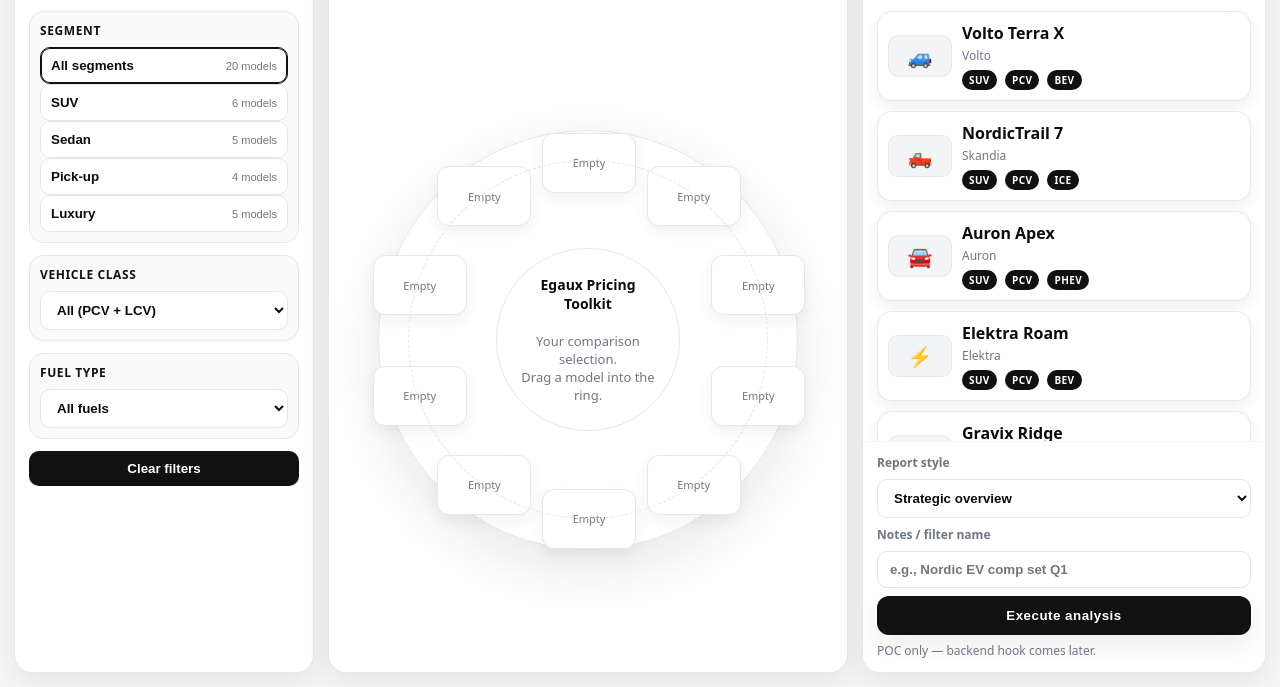
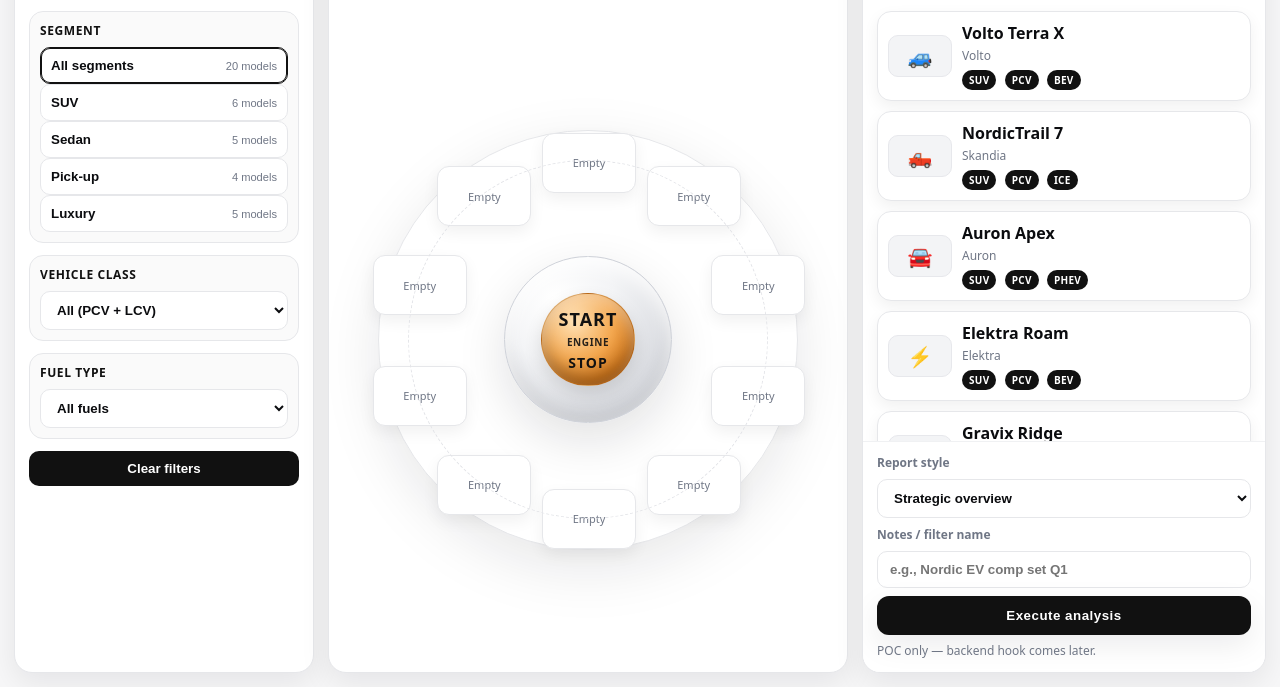
Before and after one commit to jakobtivell-cpu/binbongcar, a plain HTML site: page index.html in a window 1280 px wide. Shown: the part 113-800 px from the top of the page. Drawn offline with Linux system fonts and the light colour scheme.

Commit message:
Update index.html

```diff
--- a/index.html
+++ b/index.html
@@ -153,15 +153,62 @@
       border:1px dashed #e3e4e8;
       pointer-events:none;
     }
+
+    /* START BUTTON CENTER */
     .ring-center{
-      position:absolute; inset:28%;
+      position:absolute;
+      inset:30%;
       border-radius:999px;
-      background:#fff;
-      border:1px solid var(--ring-line);
-      display:grid; place-items:center; text-align:center; padding:18px;
-      color:var(--muted);
-      font-size:13px;
+      display:grid;
+      place-items:center;
+      text-align:center;
+      padding:18px;
+
+      background:
+        radial-gradient(circle at 30% 25%, #ffffff 0%, #f3f4f6 35%, #d9dbe0 70%, #c9ccd3 100%);
+      border:1px solid #cfd2d9;
+      box-shadow:
+        inset 0 10px 18px rgba(255,255,255,.9),
+        inset 0 -10px 18px rgba(0,0,0,.08),
+        0 18px 50px rgba(16,18,25,.12);
+
+      color:#111;
+      font-size:12px;
+      letter-spacing:.6px;
+      text-transform:uppercase;
     }
+    .ring-center .start-cap{
+      width:72%;
+      height:72%;
+      border-radius:999px;
+      display:grid;
+      place-items:center;
+      background:
+        radial-gradient(circle at 35% 30%, #ffe2b6 0%, #f3a74f 45%, #d57b1f 70%, #b85f12 100%);
+      border:1px solid rgba(0,0,0,.12);
+      box-shadow:
+        inset 0 8px 14px rgba(255,255,255,.35),
+        inset 0 -10px 16px rgba(0,0,0,.25),
+        0 8px 18px rgba(0,0,0,.12);
+    }
+    .ring-center .start-text{
+      font-weight:900;
+      font-size:18px;
+      letter-spacing:1px;
+    }
+    .ring-center .engine-text{
+      font-weight:700;
+      font-size:10px;
+      opacity:.9;
+      margin:4px 0;
+    }
+    .ring-center .stop-text{
+      font-weight:900;
+      font-size:14px;
+      letter-spacing:1px;
+      margin-top:2px;
+    }
+
     .slot{
       position:absolute;
       width:94px; height:60px;
@@ -251,7 +298,7 @@
       padding:3px 7px;
       border-radius:999px;
       font-weight:800;
-      letter-spacing:.4px;
+      letter-spacing:.3px;
       display:inline-block;
       margin-right:4px;
       margin-top:2px;
@@ -373,12 +420,14 @@
 
     <div class="ring-stage">
       <div class="ring" id="ring">
-        <div class="ring-center">
-          <div style="font-weight:800;color:var(--ink);font-size:14px;margin-bottom:4px;">
-            Egaux Pricing Toolkit
+        <div class="ring-center" aria-hidden="true">
+          <div class="start-cap">
+            <div>
+              <div class="start-text">Start</div>
+              <div class="engine-text">Engine</div>
+              <div class="stop-text">Stop</div>
+            </div>
           </div>
-          Your comparison selection.<br/>
-          Drag a model into the ring.
         </div>
         <!-- slots injected here -->
       </div>
@@ -468,7 +517,9 @@ const SEGMENTS = [
   }
 ];
 
-const ALL_CARS = SEGMENTS.flatMap(s => s.cars.map(c => ({...c, segment:s.id, segmentName:s.name})));
+const ALL_CARS = SEGMENTS.flatMap(s =>
+  s.cars.map(c => ({...c, segment:s.id, segmentName:s.name}))
+);
 
 /* ------------------ State ------------------ */
 const state = {
@@ -503,7 +554,6 @@ function getFilteredCars(){
 function renderSegments(){
   segmentsEl.innerHTML = "";
 
-  // "All" button
   const allBtn = document.createElement("button");
   allBtn.className = "seg-btn" + (state.filters.segment==="all" ? " active":"");
   allBtn.innerHTML = `<span>All segments</span><small>${ALL_CARS.length} models</small>`;
@@ -513,8 +563,7 @@ function renderSegments(){
   SEGMENTS.forEach(seg=>{
     const btn = document.createElement("button");
     btn.className = "seg-btn" + (state.filters.segment===seg.id ? " active":"");
-    const count = seg.cars.length;
-    btn.innerHTML = `<span>${seg.name}</span><small>${count} models</small>`;
+    btn.innerHTML = `<span>${seg.name}</span><small>${seg.cars.length} models</small>`;
     btn.onclick = ()=>{ state.filters.segment=seg.id; update(); };
     segmentsEl.appendChild(btn);
   });
@@ -523,7 +572,6 @@ function renderSegments(){
 /* ------------------ Render car list ------------------ */
 function renderCars(){
   carGridEl.innerHTML = "";
-
   const cars = getFilteredCars();
   visibleCountEl.textContent = `${cars.length} shown`;
 
@@ -566,6 +614,7 @@ function createSlots(){
     const angle = (i/slotCount)*Math.PI*2 - Math.PI/2;
     const x = center + radius*Math.cos(angle) - 47;
     const y = center + radius*Math.sin(angle) - 30;
+
     const slot = document.createElement("div");
     slot.className = "slot";
     slot.style.left = x+"px";
@@ -664,6 +713,7 @@ fuelFilterEl.addEventListener("change", e=>{
   state.filters.fuel = e.target.value;
   update();
 });
+
 document.getElementById("clearFilters").onclick = ()=>{
   state.filters.segment="all";
   state.filters.vclass="all";
```
